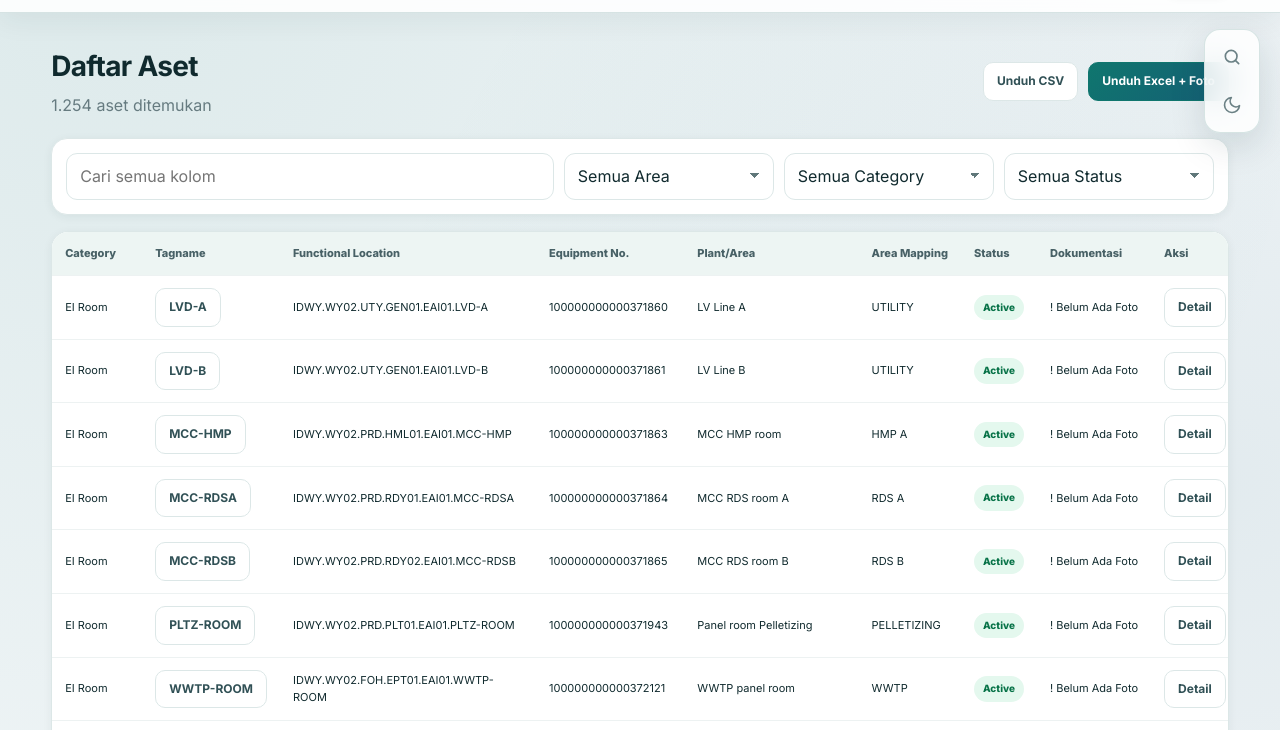
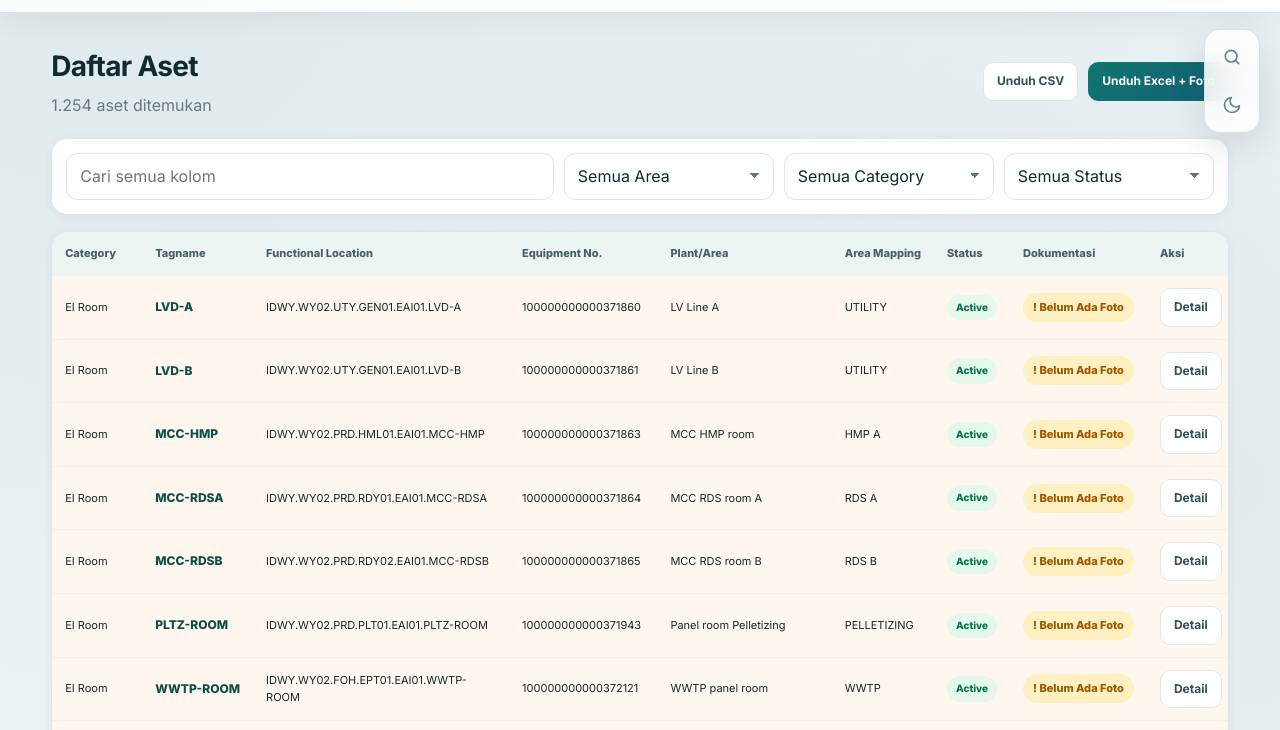
Before and after one commit to khoirul-munzilin/pim-ei-ot-asset-register, a website: page index.html in a window 1280 px wide. Both pictures are taken after a click on the button "Daftar Aset". Shown: the part 63-793 px from the top of the page. Drawn offline with nearby package versions, Linux system fonts and the light colour scheme; no server answers.

Commit message:
Add new styles for documentation UX and photo features

```diff
--- a/style.css
+++ b/style.css
@@ -446,3 +446,10 @@ td.wrap { min-width: 230px; white-space: normal; }
   .search { align-items: stretch; flex-direction: column; background: transparent; box-shadow: none; }
   .search input { min-height: 48px; border-radius: 12px; background: #fff; }
 }
+
+/* Documentation UX V3 */
+.asset-row.doc-complete{background:#ecfdf3;border-left:5px solid #16a34a}.asset-row.doc-empty{background:#fff7ed;border-left:5px solid #f59e0b}
+.doc-badge{display:inline-flex;padding:6px 10px;border-radius:999px;font-weight:800;white-space:nowrap}.doc-badge.complete{color:#087348;background:#dff7e8}.doc-badge.empty{color:#9a5800;background:#fff0c2}
+.tag-link{padding:0;border:0;background:transparent;color:var(--primary-dark);font-weight:800;text-align:left}.photo-main-btn{white-space:nowrap}
+.zoomable-photo{cursor:zoom-in!important;object-fit:contain!important;background:#edf3f1}.photo-fullscreen{position:fixed;inset:0;z-index:20000;display:grid;place-items:center;padding:24px;background:rgba(0,0,0,.94)}.photo-fullscreen img{max-width:96vw;max-height:92vh;object-fit:contain}.photo-fullscreen button{position:fixed;top:16px;right:16px;width:48px;height:48px;border:0;border-radius:50%;color:#fff;background:#ffffff2b;font-size:30px}
+@media(max-width:760px){.table-wrap{overflow:visible}.table-wrap table,.table-wrap thead,.table-wrap tbody,.table-wrap tr,.table-wrap td{display:block;width:100%}.table-wrap thead{display:none}.asset-row{margin:0 0 12px;padding:14px;border-radius:16px;box-shadow:var(--shadow-sm)}.asset-row td{border:0;padding:4px 6px;white-space:normal}.col-category,.col-equipment,.col-plant,.col-status{display:none!important}.col-tag{font-size:18px}.col-funloc{color:var(--muted);font-size:10px}.col-area{font-weight:700}.col-doc{margin:7px 0}.row-actions{display:grid!important;grid-template-columns:1fr auto auto;gap:7px!important}.row-actions .danger{display:none}.photo-main-btn{min-height:48px}.photo-manager-dialog{width:100%!important;max-height:100vh!important;border-radius:18px!important;padding:18px!important}.photo-gallery{max-height:none!important}.dialog.wide{width:100%;padding:18px}.detail-grid{grid-template-columns:1fr!important}.detail-grid div{overflow-wrap:anywhere}.photo-card img{height:auto!important;max-height:68vh!important;object-fit:contain!important}}
```
